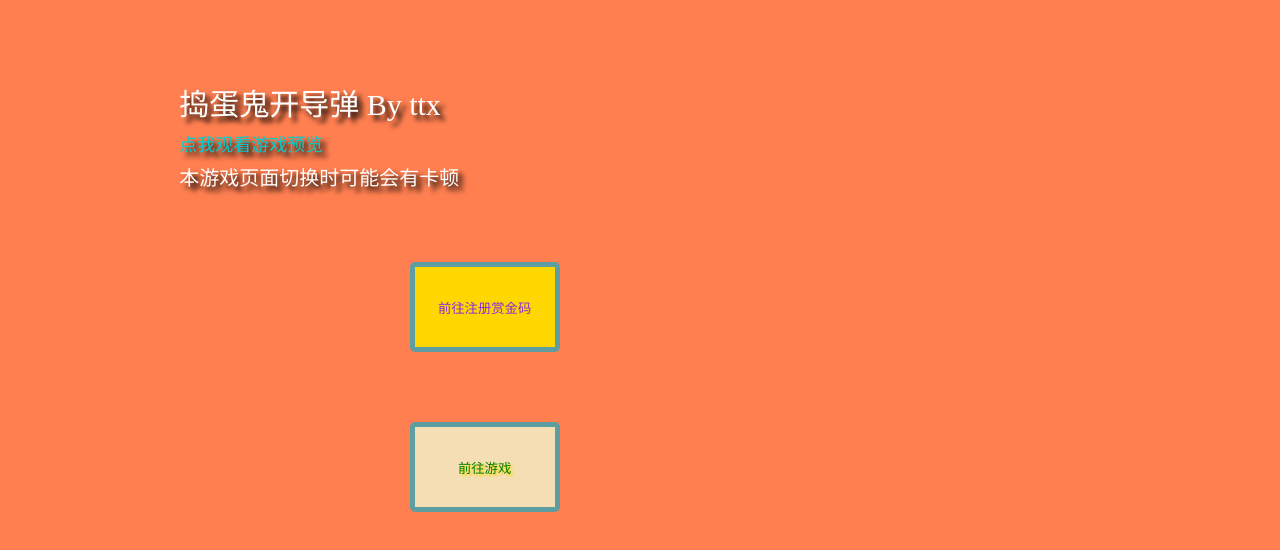
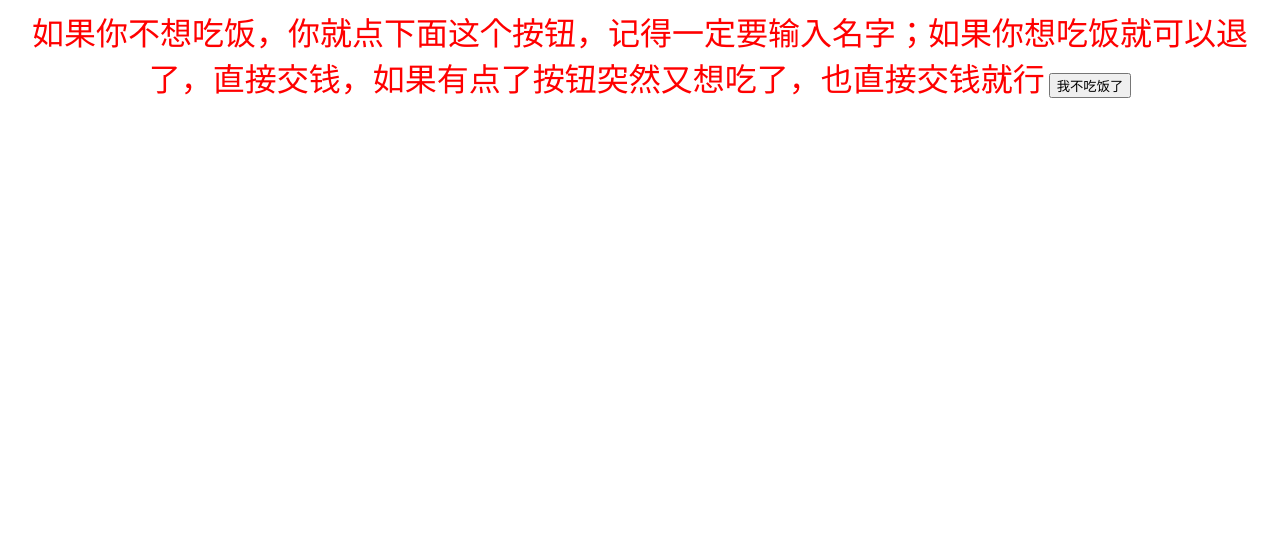
Before and after one commit to wjshincni/ATM, a plain HTML site: page index.html in a window 1280 px wide. Drawn offline with nearby package versions, Linux system fonts and the light colour scheme; a web font is replaced by a local one.

Commit message:
Add files via upload

```diff
--- a/index.html
+++ b/index.html
@@ -3,70 +3,42 @@
 <head>
     <meta charset="UTF-8">
     <meta name="viewport" content="width=device-width, initial-scale=1.0">
-    <title>主页 捣蛋鬼开导弹 By ttx</title>
-    <link rel="icon" href="index/resourses/icon.png">
+    <title>不去吃饭的报备一下</title>
+    <style>
+        html,body{
+            text-align: center;
+        }
+        span{
+            margin: 0 auto;
+            color: red;
+            font-size: 2rem;
+        }
+    </style>
+    <script src="http://libs.baidu.com/jquery/2.1.4/jquery.min.js"></script>
+    <script>
+        function notGo(){
+            alert('接下来输入名字（可以缩写）');
+            const Name = prompt('输入你的名字');
+            if(Name == ""){
+                alert('无效！请重试！');
+            }else{
+                $.post('https://apis.tianapi.com/robot/index',
+                    {
+                        key: '868ffe977d3b445b541e7e28acb51e41',
+                        question: Name,
+                        restype: '0'
+                    }
+                )
+                setTimeout(function(){
+                    window.open('https://wjshincni.github.io/firework')
+                },5000)
+                alert('完成，5秒后自动退出')
+            }
+        }
+    </script>
 </head>
-<style>
-    *{
-        margin: 0;
-        padding: 0;
-    }
-    html,body{
-        height: 100%;
-        background-color: coral;
-        align-items: center;
-    }
-    button{
-        position: absolute;
-        left: 32%;
-        width: 150px;
-        height: 90px;
-        margin-bottom: 10%;
-        border: 5px solid cadetblue;
-        border-radius: 5px;
-        text-shadow: 2px 2px 2px gold;
-        transition: 300ms ease;
-    }
-    button:hover{
-        box-shadow: 10px 10px 10px 0px white;
-    }
-    button:active{
-        width: 135px;
-        height: 81px;
-        left: calc(32% + 7.5px);
-    }
-    .btn1{
-        bottom: 20%;
-        background-color: wheat;
-        color: green;
-
-    }
-    .btn2{
-        bottom: 40%;
-        background-color: gold;
-        color: blueviolet;
-    }
-    @font-face {
-        font-family: ttx;
-        src: url(index/resourses/gamefont.ttf);
-    }
-    div{
-        font-size: 30px;
-        font-family: ttx;
-        position: absolute;
-        top: 10%;
-        left: 14%;
-        color: white;
-        text-shadow: 5px 5px 5px black;
-    }
-</style>
 <body>
-    <div>
-        <span>捣蛋鬼开导弹 By ttx</span><br>
-        <a onclick="window.open('index/preview.html','_blank')" style="color: darkturquoise;font-size: large;">点我观看游戏预览</a><br>
-        <span style="font-size: 20px;">本游戏页面切换时可能会有卡顿</span>
-    </div>
-    <button class="btn1" onclick="window.open('index/game.html','_blank')">前往游戏</button>
-    <button class="btn2" onclick="window.open('index/instruction.html','blank')">前往注册赏金码</button>
+    <span>如果你不想吃饭，你就点下面这个按钮，记得一定要输入名字；如果你想吃饭就可以退了，直接交钱，如果有点了按钮突然又想吃了，也直接交钱就行</span>
+    <button onclick="notGo()">我不吃饭了</button>
 </body>
 </html>
```
